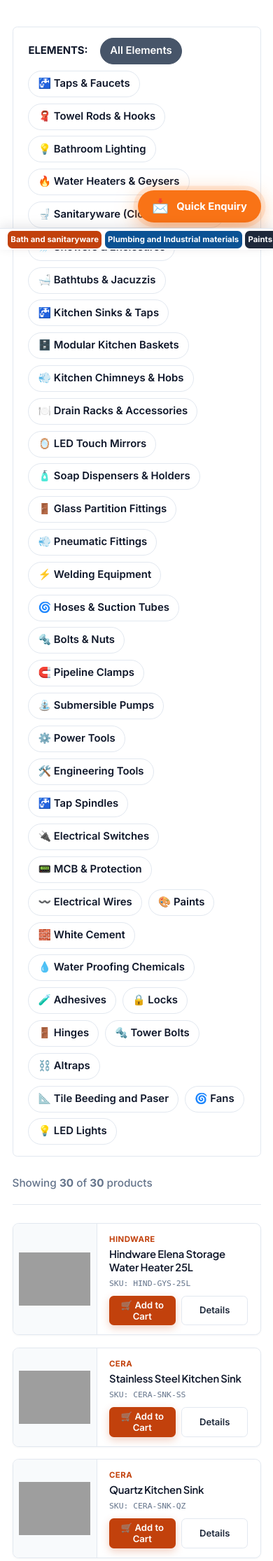
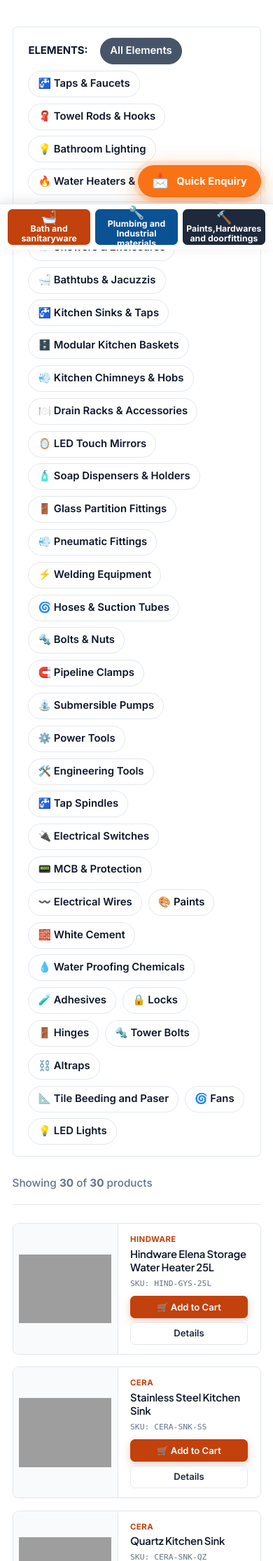
Before and after one commit to rohit-r-20/Sathik, a Flask app: page /products in a window 390 px wide. Shown: the part 487-2718 px from the top of the page at 70% size. Run offline with Flask 3, Linux system fonts and the light colour scheme; parts of the project's set-up code (start-up, migrations or seed data) failed here and were passed over; grey boxes are pictures that could not be loaded.

Commit message:
Map premium Legrand MCB and Wires images, revert bottom mobile navbar layout to 3.8rem with icons, expand product mobile image width to 150px, and stack CTA buttons vertically

```diff
--- a/static/css/responsive.css
+++ b/static/css/responsive.css
@@ -63,11 +63,11 @@
   background: #ffffff;
   border-top: 1px solid var(--border);
   box-shadow: 0 -4px 16px rgba(15, 23, 42, 0.10);
-  padding: 0.15rem 0.625rem;
+  padding: 0.4rem 0.625rem;
   /* safe area inset for iOS home indicator */
-  padding-bottom: calc(0.15rem + env(safe-area-inset-bottom, 0px));
-  gap: 0.25rem;
-  height: 1.75rem;
+  padding-bottom: calc(0.4rem + env(safe-area-inset-bottom, 0px));
+  gap: 0.375rem;
+  height: 3.8rem;
 }
 
 .mobile-bar-btn {
@@ -76,31 +76,28 @@
   flex-direction: column;
   align-items: center;
   justify-content: center;
-  gap: 0;
-  padding: 0.1rem 0.25rem;
-  font-size: 0.65rem;
+  gap: 0.05rem;
+  padding: 0.2rem 0.25rem;
+  font-size: 0.7rem;
   font-weight: 700;
   border-radius: var(--radius-md);
   border: none;
   cursor: pointer;
   text-decoration: none;
   letter-spacing: 0.005em;
-  min-height: 1.45rem;
+  min-height: auto;
   text-align: center;
   line-height: 1.15;
   transition: opacity 0.15s, transform 0.15s;
 }
 
 .mobile-bar-btn .btn-icon {
-  display: none !important;
+  font-size: 1.05rem;
+  line-height: 1;
 }
 
 .mobile-bar-btn .btn-text {
   display: block;
-  white-space: nowrap;
-  overflow: hidden;
-  text-overflow: ellipsis;
-  max-width: 100%;
 }
 
 .mobile-bar-btn:active {
@@ -200,7 +197,7 @@ body.modal-open {
 
   /* Quick Enquiry FAB Mobile position above bottom sticky bar */
   .quick-enquiry-fab {
-    bottom: calc(2.25rem + env(safe-area-inset-bottom, 0px));
+    bottom: calc(4.3rem + env(safe-area-inset-bottom, 0px));
     right: 1rem;
     padding: 0.75rem 1.125rem;
     font-size: 0.84rem;
@@ -217,7 +214,7 @@ body.modal-open {
 
   /* Pad body so sticky bar doesn't cover footer content */
   body {
-    padding-bottom: calc(3.75rem + env(safe-area-inset-bottom, 0px));
+    padding-bottom: calc(5.8rem + env(safe-area-inset-bottom, 0px));
   }
 
   /* ── Mobile Navigation Drawer (full-width slide-down) ── */
@@ -399,13 +396,13 @@ body.modal-open {
   .product-card {
     flex-direction: row !important;
     align-items: stretch;
-    min-height: 140px;
+    min-height: 175px;
     border-radius: var(--radius-lg);
     background: #ffffff;
     overflow: hidden;
   }
   .product-image {
-    width: 120px !important;
+    width: 150px !important;
     height: 100% !important;
     flex-shrink: 0;
     padding: 0.5rem !important;
@@ -443,17 +440,18 @@ body.modal-open {
     margin-bottom: 0.5rem !important;
   }
   .product-card-footer {
-    flex-direction: row !important;
-    gap: 0.5rem !important;
+    flex-direction: column !important;
+    gap: 0.35rem !important;
     margin-top: auto !important;
     width: 100% !important;
   }
   .product-card-footer .btn {
-    flex: 1;
+    width: 100% !important;
+    flex: none !important;
     margin: 0 !important;
-    min-height: 36px !important;
+    min-height: 32px !important;
     font-size: 0.75rem !important;
-    padding: 0.25rem 0.5rem !important;
+    padding: 0.2rem 0.5rem !important;
     display: flex;
     align-items: center;
     justify-content: center;
--- a/utils/constants.py
+++ b/utils/constants.py
@@ -629,7 +629,7 @@ MOCK_PRODUCTS = [
         'short_description': 'Miniature Circuit Breakers (MCB) from Legrand.',
         'features': ['High breaking capacity', 'Touch-proof terminals', 'Bi-stable DIN rail clip'],
         'specifications': [{'key': 'Brand', 'value': 'Legrand'}, {'key': 'Current Rating', 'value': '6A - 63A'}],
-        'images': [{'url': '/static/images/placeholder.jpg', 'is_primary': True}],
+        'images': [{'url': '/static/images/products/plumbing/legrand_mcb.jpg', 'is_primary': True}],
         'business_slug': 'plumbing',
         'category_slug': 'pipe-fittings',
         'subcategory_slug': 'electrical-mcb',
@@ -649,7 +649,7 @@ MOCK_PRODUCTS = [
         'short_description': 'Flame retardant electrical wires from Finolex and Orbit.',
         'features': ['100% Electrolytic copper conductor', 'Flame Retardant (FR) PVC insulation', 'RoHS and ISI certified'],
         'specifications': [{'key': 'Product Type', 'value': 'Electrical Wires'}],
-        'images': [{'url': '/static/images/placeholder.jpg', 'is_primary': True}],
+        'images': [{'url': '/static/images/products/plumbing/wires_common.jpg', 'is_primary': True}],
         'business_slug': 'plumbing',
         'category_slug': 'pipes',
         'subcategory_slug': 'electrical-wires',
@@ -660,13 +660,13 @@ MOCK_PRODUCTS = [
                 'brand_name': 'Finolex',
                 'name': 'Finolex Electrical Wires',
                 'sku': 'IND-ELC-WIRE-FINOLEX',
-                'image': '/static/images/placeholder.jpg'
+                'image': '/static/images/products/plumbing/wires_common.jpg'
             },
             {
                 'brand_name': 'Orbit',
                 'name': 'Orbit Electrical Wires',
                 'sku': 'IND-ELC-WIRE-ORBIT',
-                'image': '/static/images/placeholder.jpg'
+                'image': '/static/images/products/plumbing/wires_common.jpg'
             }
         ],
         'available_brand_slugs': ['finolex', 'orbit'],
```
Also changed, not shown: static/images/products/plumbing/legrand_mcb.jpg (added), static/images/products/plumbing/wires_common.jpg (added).
